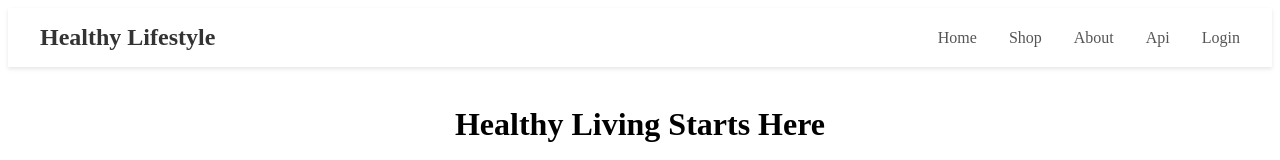
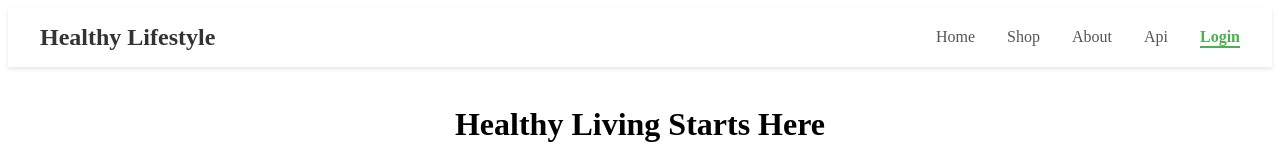
Before and after one commit to baharlawter/Health_Lifestyle_App, a React (Vite) app in the folder UI/: page /login in a window 1280 px wide. Shown: the top 160 px of the page. Built offline with nearby package versions, Linux system fonts and the light colour scheme.

Commit message:
UI and API is workig for my basic login page

```diff
--- a/UI/src/components/Header/Header.jsx
+++ b/UI/src/components/Header/Header.jsx
@@ -15,7 +15,7 @@ function Header() {
           <NavLink to="/shop">Shop</NavLink>
           <NavLink to="/about">About</NavLink>
           <NavLink to="/api">Api</NavLink>
-          <NavLink to="ligin">Login</NavLink>
+          <NavLink to="/login">Login</NavLink>
         </nav>
       </div>
     </header>
--- a/UI/src/components/Login/Login.jsx
+++ b/UI/src/components/Login/Login.jsx
@@ -18,7 +18,7 @@ function Login() {
       })
       .then((data) => {
         setError("");
-        // You can save user info or redirect here
+
         alert("Login successful!");
       })
       .catch(() => setError("Invalid username or password"));
```
